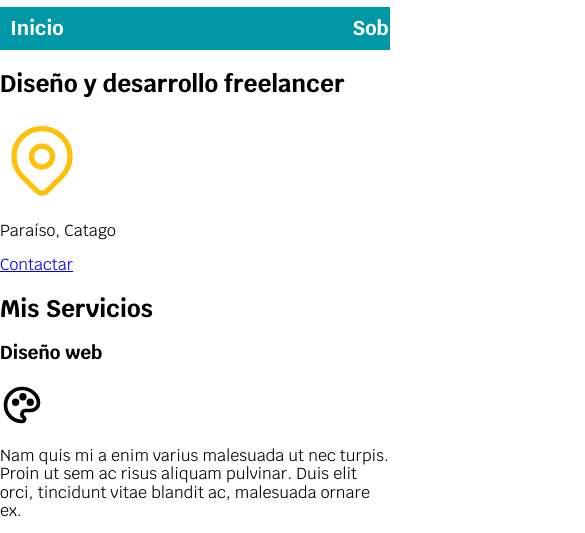
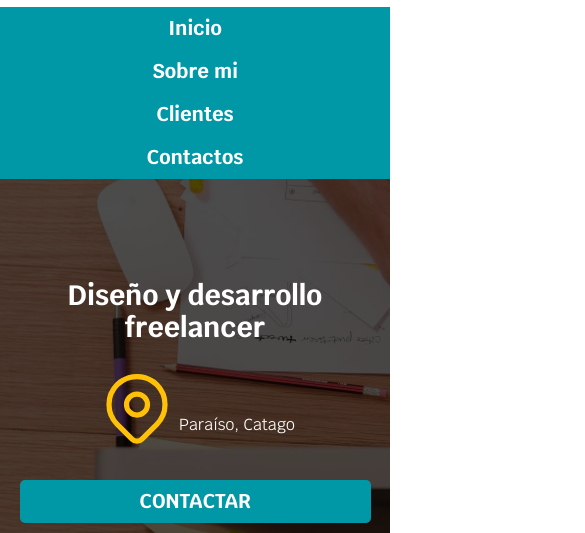
Before and after one commit to Irsacfac/Sitio-Freelancer, a plain HTML site: page freelancer_inicio/index.html in a window 390 px wide. Shown: the part 131-664 px from the top of the page, 585 px wide, since content can reach past the window. Drawn offline with Linux system fonts and the light colour scheme.

Commit message:
Media Queries, imagenes y botones

```diff
--- a/freelancer_inicio/css/styles.css
+++ b/freelancer_inicio/css/styles.css
@@ -7,22 +7,53 @@
 }
 html{
     font-size: 62.5%;
+    box-sizing: border-box;
+}
+*, *:before, *:after {
+    box-sizing: inherit; /* esto previne que si se agrega pading, border u otros elementos, se modifique el tamaño asignado al lemento*/
 }
 body{
     font-size: 16px; /* 1 rem = 10 pixeles */
     font-family: 'Krub', sans-serif;
 }
-.titulo{
+h1{
+    font-size: 3.8rem;
+}
+h2{
+    font-size: 2.8rem;
+}
+h3{
+    font-size: 1.8rem;
+}
+h1,h2,h3{
     text-align: center;
-    font-size: 3.8rem;
 }
 .titulo span{
     font-size: 2rem;
 }
 
 .contenedor{
-    width: 120rem;
+    max-width: 120rem;
     margin: 0 auto;
+}
+
+.boton{
+    background-color: var(--secundario);
+    color: var(--blanco);
+    padding: 1rem 3rem;
+    margin-top: 3rem;
+    font-size: 2rem;
+    text-decoration: none;
+    text-transform: uppercase;
+    font-weight: bold;
+    border-radius: .5rem;
+    width: 90%;
+    text-align: center;
+}
+@media (min-width: 768px) {
+    .boton{
+        width: auto;
+    }
 }
 
 .nav-bg{
@@ -31,9 +62,15 @@ body{
 
 .navegacion-principal{
     display: flex;
-    justify-content: space-between;
+    flex-direction: column;
+    align-items: center;
 }
-
+ @media (min-width: 768px) {
+     .navegacion-principal{
+        flex-direction: row;
+        justify-content: space-between;
+     }
+ }
 .navegacion-principal a{
     padding: 1rem;
     color: var(--blanco);
@@ -46,3 +83,32 @@ body{
     background-color: var(--primario);
     color: var(--oscuro);
 }
+
+.hero {
+    background-image: url(../Img/hero.jpg); /* los ".." son para salirnos del directorio actual*/
+    background-repeat: no-repeat;
+    background-size: cover;
+    height: 420px;
+    position: relative;
+}
+.contenido-hero{
+    position: absolute;
+    background-color: rgba(0, 0, 0, .65) /**esta es la sintaxis anterior**/;
+    background-color: rgb(0 0 0 / 70%);
+    width: 100%;
+    height: 100%;
+    /**codigo para centrar tato vertical como horizontalmente**/
+    display: flex;
+    flex-direction: column;
+    align-items: center;
+    justify-content: center;
+}
+/**la coma es para indicar que a ambos elementos se les aplicaran la misma regla**/
+.contenido-hero h2,
+.contenido-hero p{
+    color: var(--blanco);
+}
+.ubicacion{
+    display: flex;
+    align-items: flex-end;
+}
--- a/freelancer_inicio/index.html
+++ b/freelancer_inicio/index.html
@@ -12,7 +12,7 @@
 </head>
 <body>
     <header>
-        <h1 class="titulo">Isaac David Ortega Arguedas <span>Freelancer</span></h1>
+        <h1>Isaac David Ortega Arguedas <span>Freelancer</span></h1>
     </header>
 
     <div class="nav-bg">
@@ -24,8 +24,10 @@
         </nav>
     </div>
 
-    <section>
+    <section class="hero">
+        <div class="contenido-hero">
             <h2>Diseño y desarrollo freelancer</h2>
+            <div class="ubicacion">
                 <svg xmlns="http://www.w3.org/2000/svg" class="icon icon-tabler icon-tabler-map-pin"
                 width="84" height="84" viewBox="0 0 24 24" stroke-width="1.5" stroke="#FFC107"
                 fill="none" stroke-linecap="round" stroke-linejoin="round"><path stroke="none"
@@ -34,7 +36,9 @@
                     <path d="M17.657 16.657l-4.243 4.243a2 2 0 0 1 -2.827 0l-4.244 -4.243a8 8 0 1 1 11.314 0z" />
                 </svg>
                 <p>Paraíso, Catago</p>
-        <a href="#">Contactar</a>
+            </div>
+            <a class="boton" href="#">Contactar</a>
+        </div>
     </section>
 
     <main>
```
Lines whose indentation alone changed are shown as unchanged.
